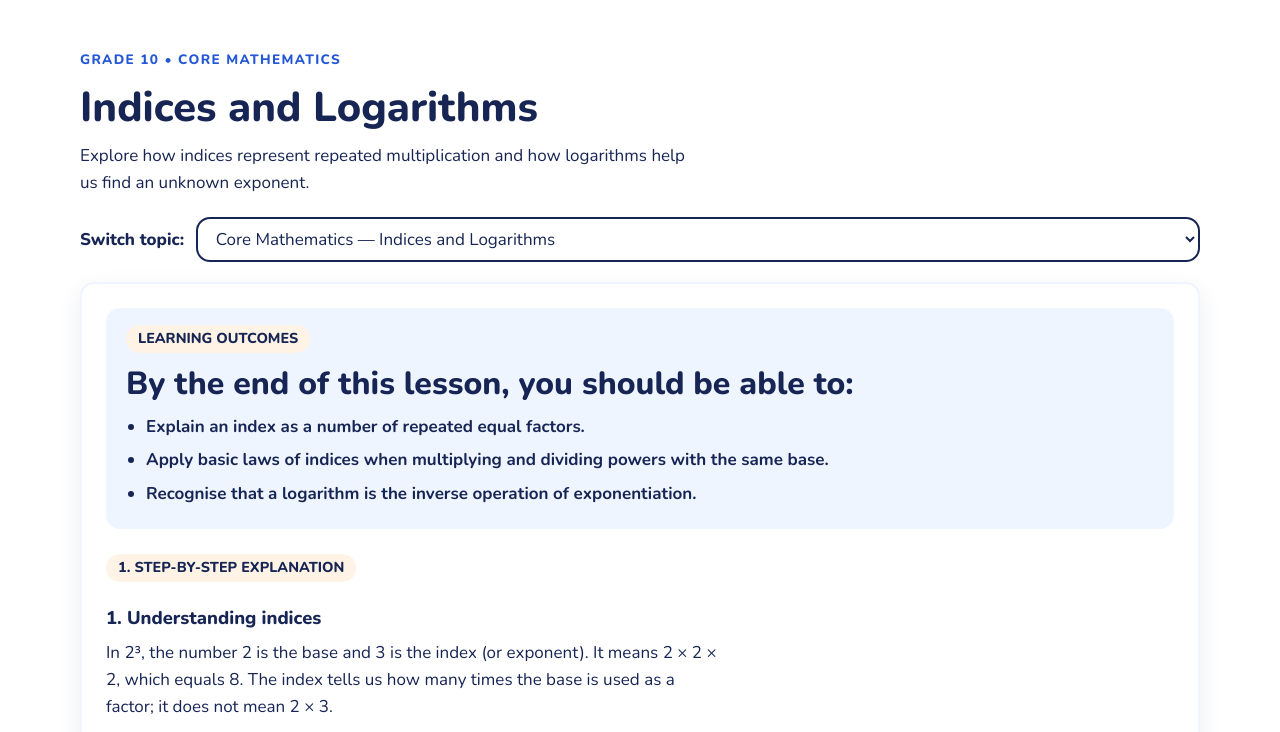
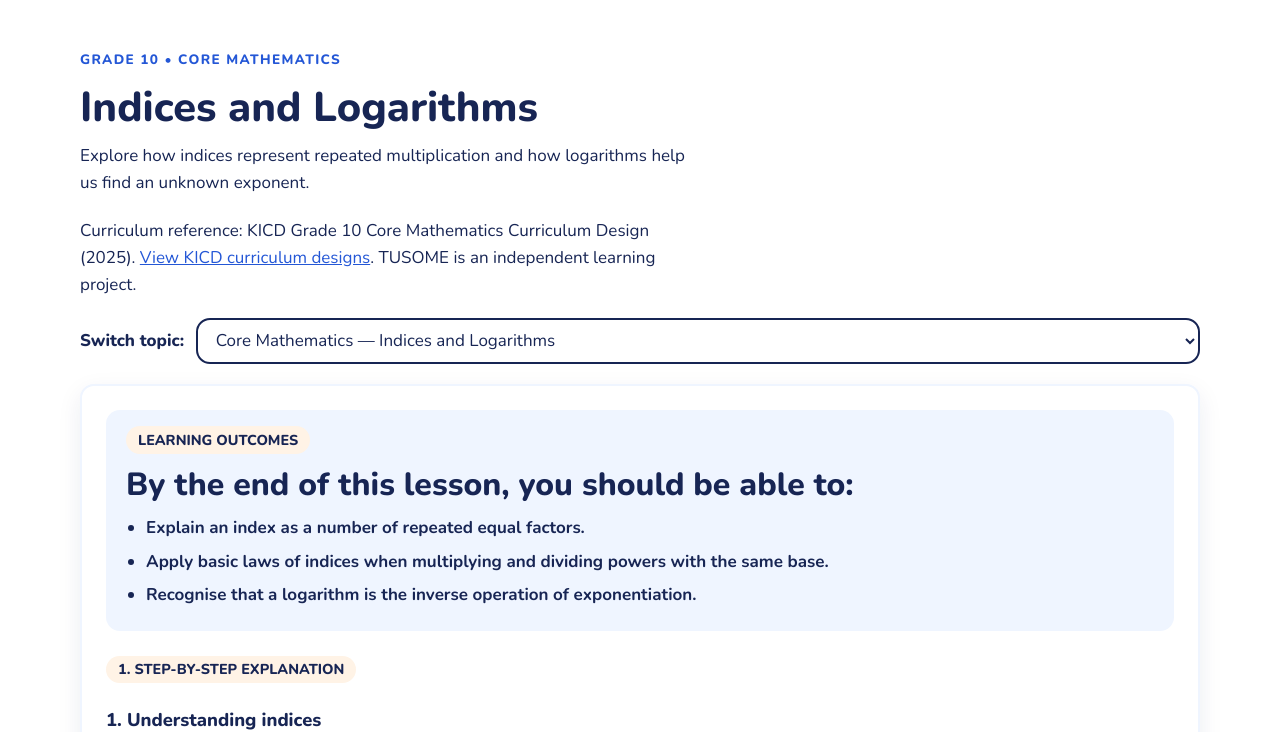
Before and after one commit to Rebeccamagiar04/Tusome-Foundation, a plain HTML site: page lesson.html in a window 1280 px wide. Shown: the part 77-809 px from the top of the page. Drawn offline with nearby package versions, Linux system fonts and the light colour scheme.

Commit message:
Show curriculum references on guided lessons

```diff
--- a/lesson.html
+++ b/lesson.html
@@ -57,6 +57,7 @@
       <p class="eyebrow" id="lesson-subject-tag">GRADE 10 • GUIDED LESSON</p>
       <h1 id="lesson-title">Loading lesson...</h1>
       <p class="section-sub" id="lesson-summary"></p>
+      <p class="section-sub curriculum-note">Curriculum reference: <span id="lesson-curriculum-source">Grade 10 subject design</span>. <a href="https://kicd.ac.ke/cbc-materials/curriculum-designs/senior-school-designs/" target="_blank" rel="noopener noreferrer">View KICD curriculum designs</a>. TUSOME is an independent learning project.</p>
 
       <div class="lesson-picker">
         <label for="lesson-select">Switch topic:</label>
```
